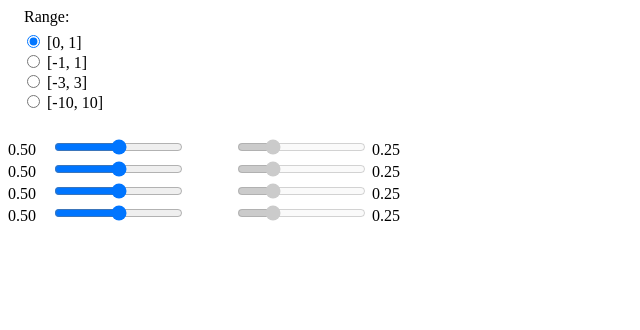
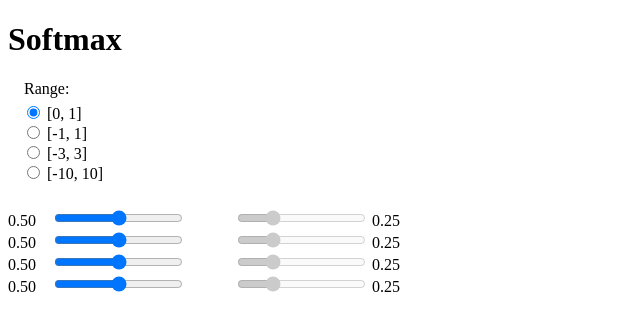
Before and after one commit to iver56/interactive-softmax, a plain HTML site: page index.html in a window 1280 px wide. Shown: the whole page, without its empty margins (0-640 px from the left). Drawn offline with nearby package versions, Linux system fonts and the light colour scheme.

Commit message:
Add h1 header. Add github pages link to readme.

```diff
--- a/index.html
+++ b/index.html
@@ -8,6 +8,8 @@
 </head>
 
 <body>
+
+<h1>Softmax</h1>
 
 <form>
   <fieldset id="range-radio-buttons">
```
Also changed, not shown: 1 other file.
